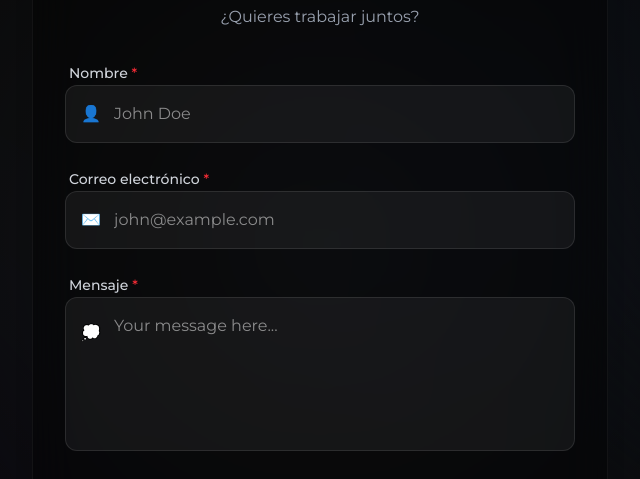
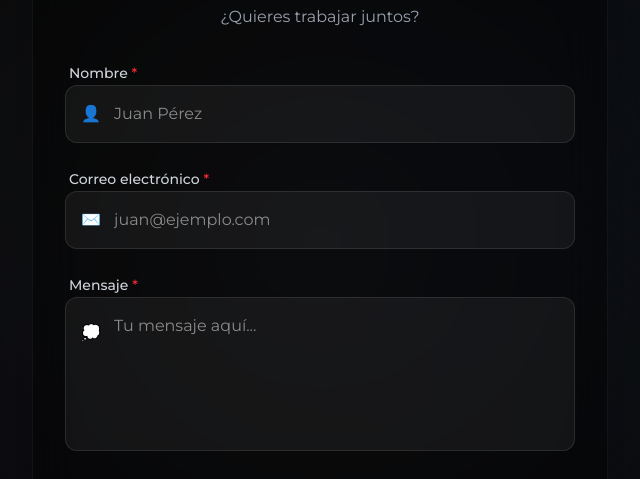
Before and after one commit to jonathanleivag/jonathanleivag-v2-frontend, an Astro site: page / in a window 1280 px wide. Shown: the part 4859-5338 px from the top of the page, 320-960 px from the left. Built offline with nearby package versions, Linux system fonts and the light colour scheme; Astro itself is replaced by a stand-in of ours; no server answers.

Commit message:
feat(contact): add localized placeholders for Spanish language
Update placeholders in the contact form to dynamically display text in Spanish when the language is set to 'es'. This enhances user experience for Spanish-speaking users by providing a more intuitive interface.

```diff
--- a/src/components/page/home/contact.page.home.component.tsx
+++ b/src/components/page/home/contact.page.home.component.tsx
@@ -53,7 +53,7 @@ const ContactPageHomeComponent: FC = () => {
               <input
                 {...register('name', { required: true })}
                 type='text'
-                placeholder='John Doe'
+                placeholder={$lang === 'es' ? 'Juan Pérez' : 'John Doe'}
                 className='w-full p-4 rounded-xl bg-white/5 border border-white/10 focus:border-primary outline-none transition-all duration-300 pl-12'
               />
               <span className='absolute left-4 top-1/2 -translate-y-1/2 text-gray-400'>
@@ -79,7 +79,7 @@ const ContactPageHomeComponent: FC = () => {
                   pattern: /^[A-Z0-9._%+-]+@[A-Z0-9.-]+\.[A-Z]{2,}$/i
                 })}
                 type='email'
-                placeholder='john@example.com'
+                placeholder={$lang === 'es' ? 'juan@ejemplo.com' : 'john@example.com'}
                 className='w-full p-4 rounded-xl bg-white/5 border border-white/10 focus:border-primary outline-none transition-all duration-300 pl-12'
               />
               <span className='absolute left-4 top-1/2 -translate-y-1/2 text-gray-400'>
@@ -107,7 +107,7 @@ const ContactPageHomeComponent: FC = () => {
             <motion.div whileFocus={{ scale: 1.01 }} className='relative'>
               <textarea
                 {...register('message', { required: true })}
-                placeholder='Your message here...'
+                placeholder={$lang === 'es' ? 'Tu mensaje aquí...' : 'Your message here...'}
                 rows={5}
                 className='w-full p-4 rounded-xl bg-white/5 border border-white/10 focus:border-primary outline-none transition-all duration-300 pl-12 resize-none'
               />
```
